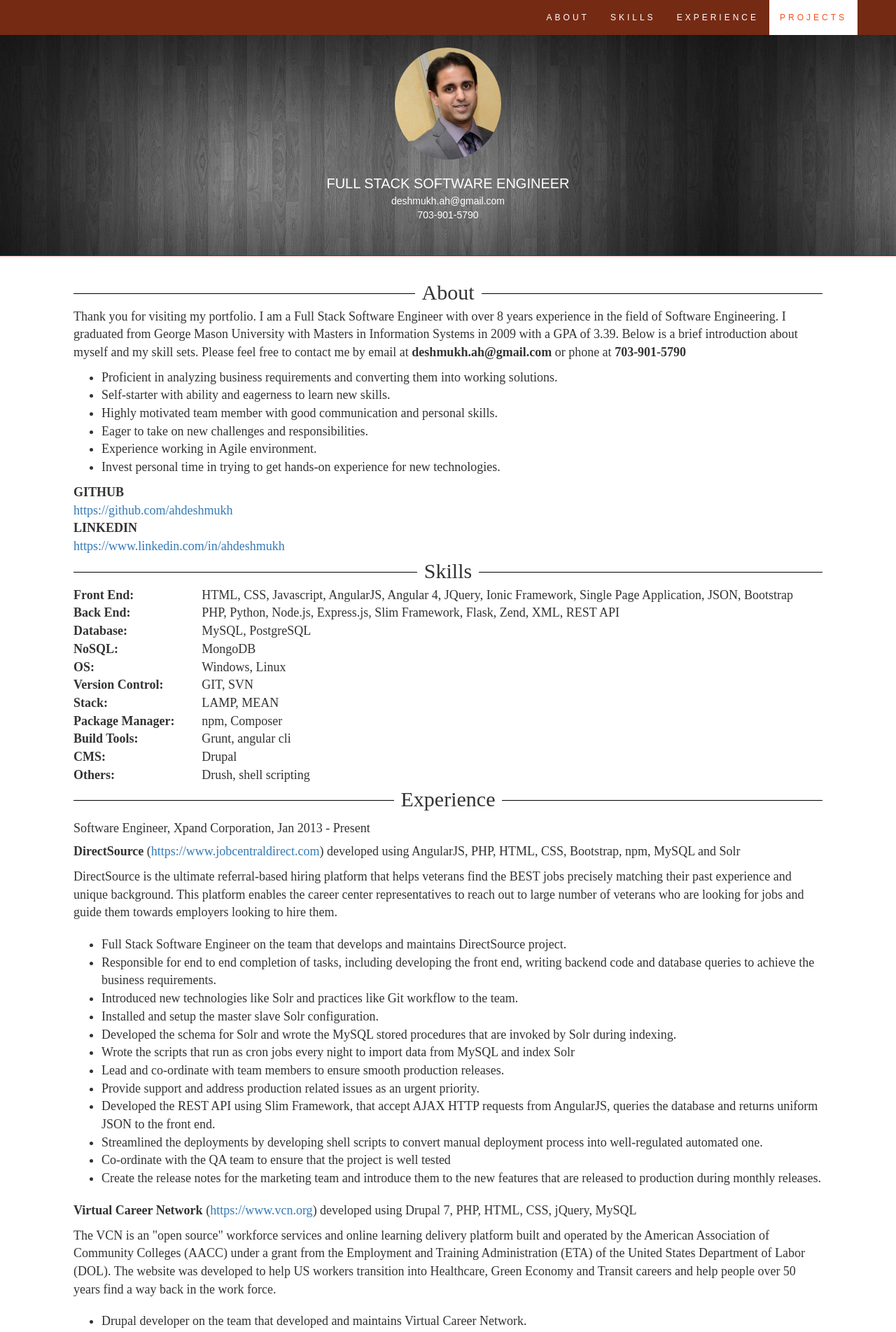
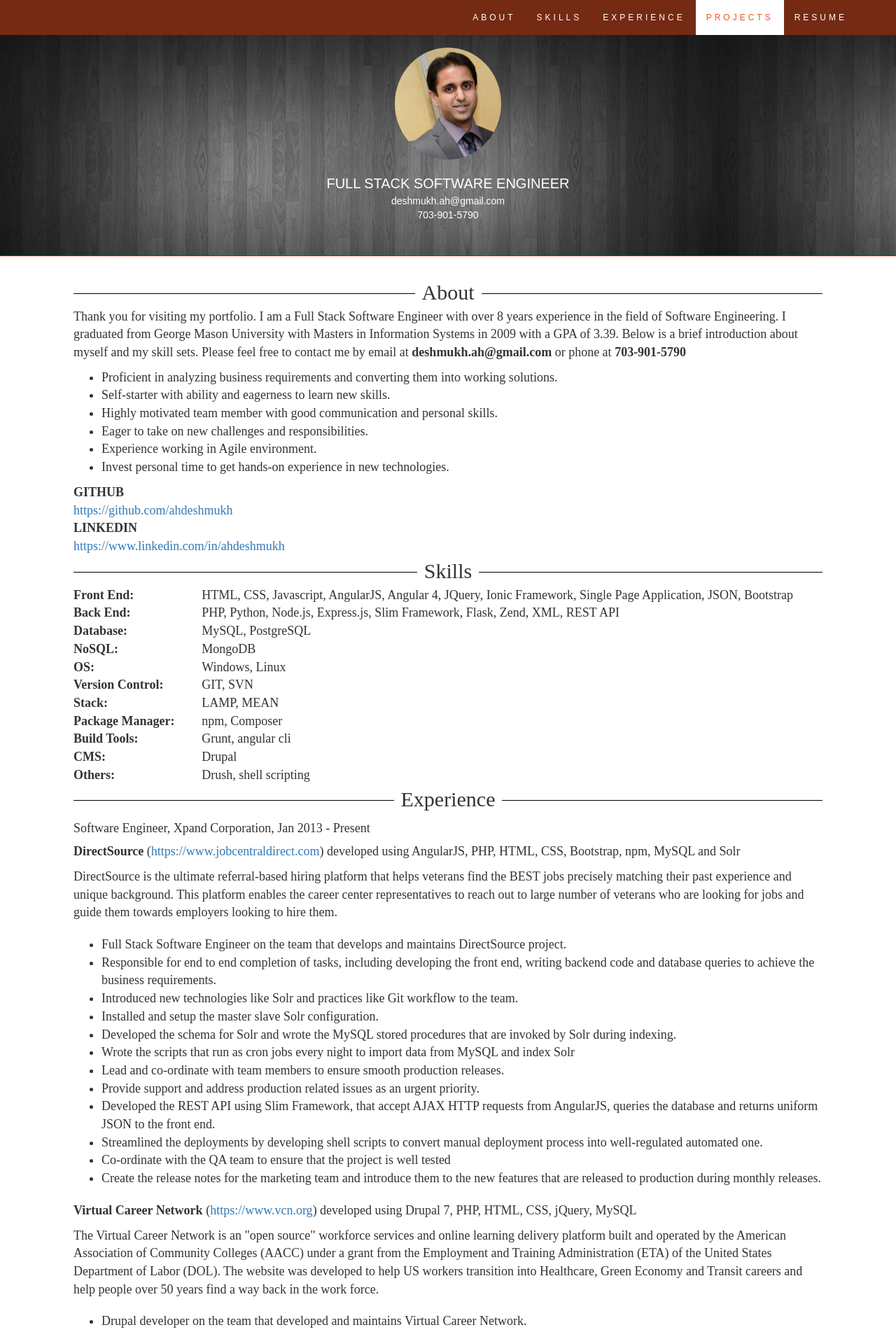
Before and after one commit to ahdeshmukh/portfolio, an Angular app: page / in a window 1280 px wide. Shown: the top 1903 px of the page at 70% size. Built offline with nearby package versions, Linux system fonts and the light colour scheme; what ng2-scroll-to would draw is missing.

Commit message:
adding resume in pdf format available for download

```diff
--- a/src/app/app.component.html
+++ b/src/app/app.component.html
@@ -13,6 +13,7 @@
         <li><a scrollTo href="#skills">SKILLS</a></li>
         <li><a scrollTo href="#experience">EXPERIENCE</a></li>
         <li><a scrollTo href="#projects">PROJECTS</a></li>
+        <li><a target="_blank" href="{{resume}}">RESUME</a></li>
       </ul>
     </div>
   </div>
@@ -61,7 +62,7 @@
         <li>Highly motivated team member with good communication and personal skills.</li>
         <li>Eager to take on new challenges and responsibilities.</li>
         <li>Experience working in Agile environment.</li>
-        <li>Invest personal time in trying to get hands-on experience for new technologies.</li>
+        <li>Invest personal time to get hands-on experience in new technologies.</li>
       </ul>
       <div><span class="skill-name">GITHUB</span></div>
       <div><a href="https://github.com/ahdeshmukh" target="_blank">https://github.com/ahdeshmukh</a></div>
@@ -148,7 +149,7 @@
         </div>
         <div class="employment-projects">
           <p><span class="font-bold">Virtual Career Network</span> (<a href="https://www.vcn.org" target="_blank">https://www.vcn.org</a>) developed using Drupal 7, PHP, HTML, CSS, jQuery, MySQL</p>
-          <div>The VCN is an "open source" workforce services and online learning delivery platform built and operated by the American Association of Community Colleges (AACC) under a grant from the Employment and Training Administration (ETA) of the United States Department of Labor (DOL). The website was developed to help US workers transition into Healthcare, Green Economy and Transit careers and help people over 50 years find a way back in the work force.</div>
+          <div>The Virtual Career Network is an "open source" workforce services and online learning delivery platform built and operated by the American Association of Community Colleges (AACC) under a grant from the Employment and Training Administration (ETA) of the United States Department of Labor (DOL). The website was developed to help US workers transition into Healthcare, Green Economy and Transit careers and help people over 50 years find a way back in the work force.</div>
           <div class="margin-top-20 margin-bottom-20">
             <ul>
               <li>Drupal developer on the team that developed and maintains Virtual Career Network.</li>
--- a/src/app/app.component.ts
+++ b/src/app/app.component.ts
@@ -12,6 +12,7 @@ export class AppComponent {
   angular2_cli = '/assets/images/projects/angular2cli.png';
   vcn_image = '/assets/images/projects/vcn.png';
   directsource_image = '/assets/images/projects/directsource.png';
+  resume = '/assets/resume.pdf';
 
   /*flask_image = '/assets/images/projects/1.png';
   angular2_cli = '/assets/images/projects/2.png';*/
```
Also changed, not shown: src/assets/images/projects/portfolio.png (added), 1 other file (tests, documents, lock files or other folders).
